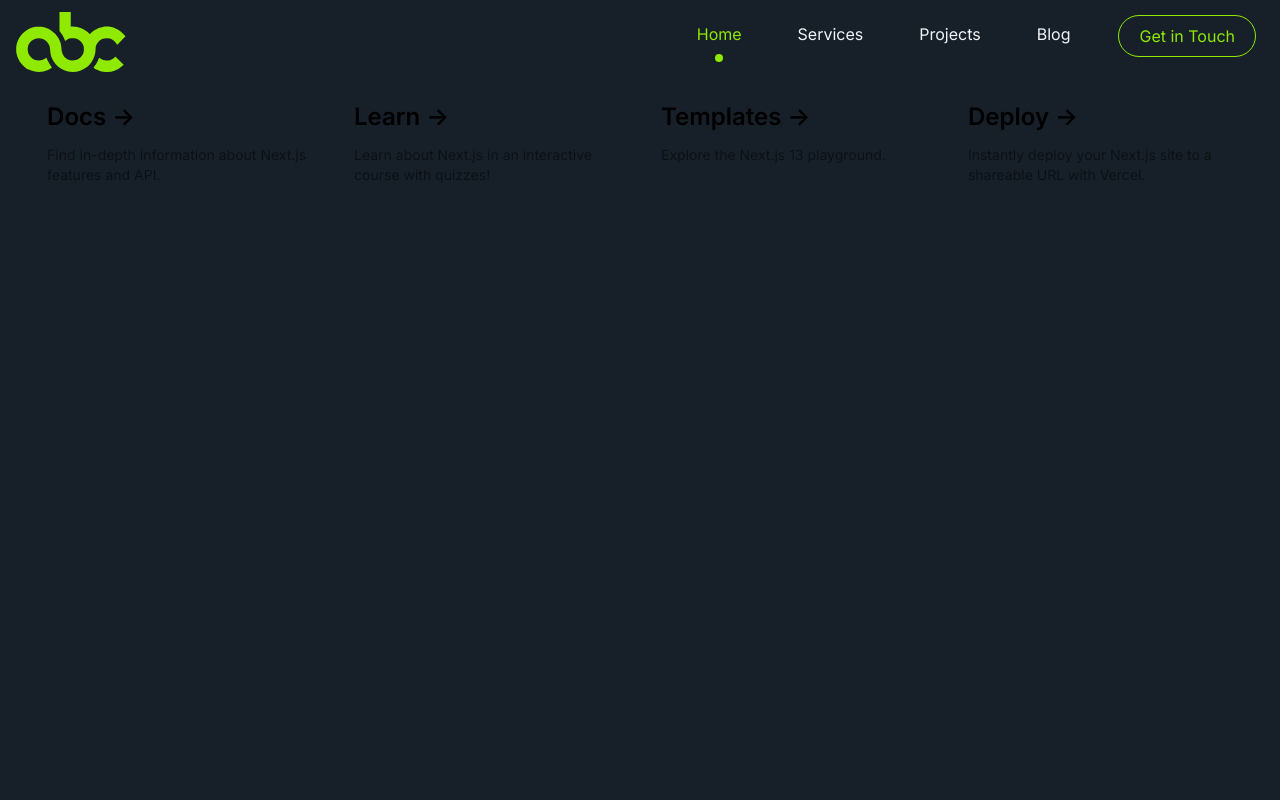
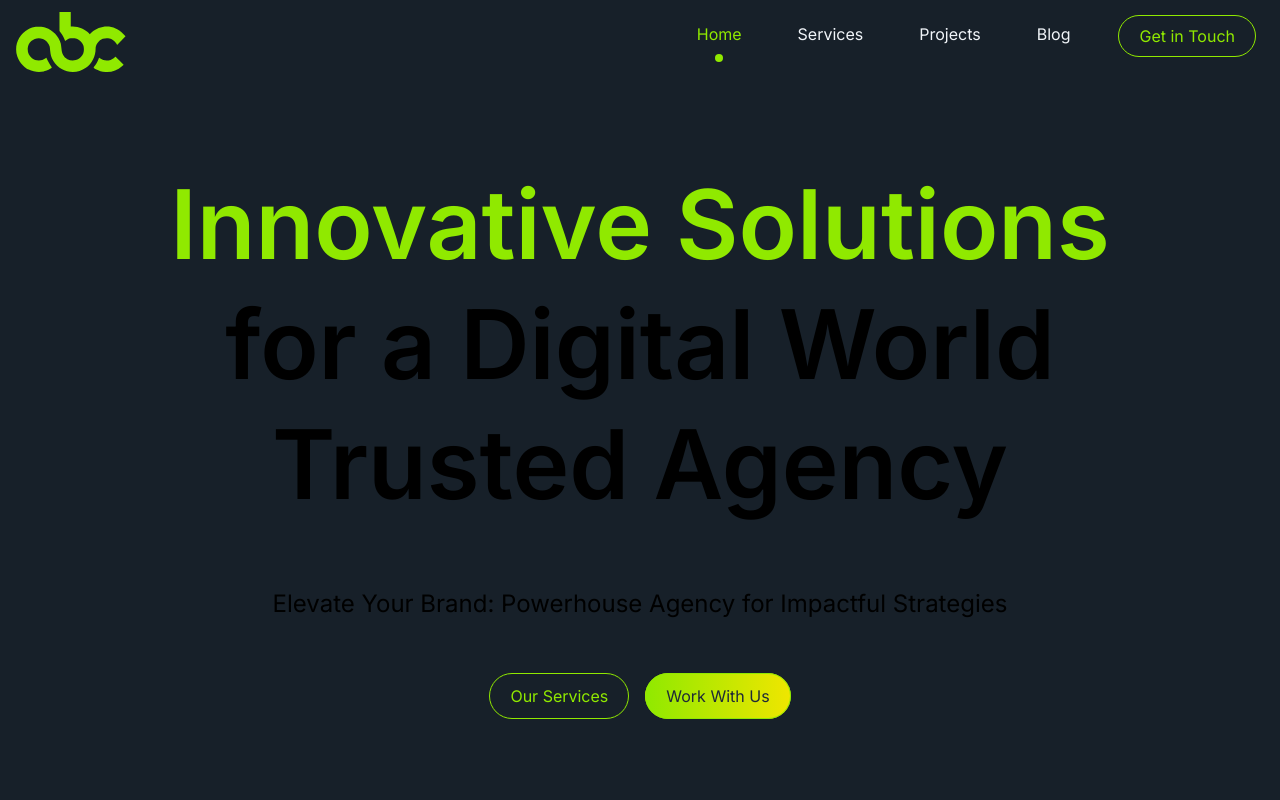
Before and after one commit to romancmm/lemonhive, a Next.js app: page / in a window 1280 px wide. Shown: the top 800 px of the page. Built offline with nearby package versions, Linux system fonts and the light colour scheme.

Commit message:
Hero section design done initially

```diff
--- a/src/app/page.tsx
+++ b/src/app/page.tsx
@@ -1,5 +1,12 @@
+import Hero from "@/components/Hero";
+import { Section, Container } from "@/components/UI";
+
 export default function Home() {
   return (
+    <>
+      <Hero />
+      <Section>
+        <Container>
           <div className="mb-32 grid text-center lg:mb-0 lg:grid-cols-4 lg:text-left">
             <a
               href="https://nextjs.org/docs?utm_source=create-next-app&utm_medium=appdir-template&utm_campaign=create-next-app"
@@ -65,9 +72,13 @@ export default function Home() {
                 </span>
               </h2>
               <p className={`m-0 max-w-[30ch] text-sm opacity-50`}>
-          Instantly deploy your Next.js site to a shareable URL with Vercel.
+                Instantly deploy your Next.js site to a shareable URL with
+                Vercel.
               </p>
             </a>
           </div>
+        </Container>
+      </Section>
+    </>
   );
 }
--- /dev/null
+++ b/src/components/Hero/Hero.module.css
@@ -0,0 +1,3 @@
+.btn {
+  @apply p-3 md:-mt-3 lg:px-5 md:mx-2 text-secondary-light text-center border border-solid border-secondary-light rounded-full hover:border-secondary-dark hover:text-secondary-dark transition-colors duration-300;
+}
--- /dev/null
+++ b/src/components/Hero/Hero.tsx
@@ -0,0 +1,35 @@
+import React from "react";
+import { Container, Section } from "../UI";
+import Link from "next/link";
+import s from "./Hero.module.css";
+import { cn } from "@/lib/utils";
+
+export default function Hero() {
+  return (
+    <Section>
+      <Container>
+        <div className="h-full flex flex-col items-center justify-center gap-16">
+          <h1 className="text-8xl mx-auto text-center font-semibold leading-tight">
+            <span className="text-secondary-light">Innovative Solutions</span>{" "}
+            <br />
+            for a <span>Digital World</span> <br /> <span>Trusted Agency</span>
+          </h1>
+          <h4 className="text-2xl">
+            Elevate Your Brand: Powerhouse Agency for Impactful Strategies
+          </h4>
+          <span>
+            <Link href="#" className={cn(s.btn)}>
+              Our Services
+            </Link>
+            <Link
+              href="#"
+              className="p-3 md:-mt-3 lg:px-5 md:mx-2 bg-gradient-to-r from-secondary-light to-secondary-dark text-center text-gray-800 border border-solid border-secondary-light rounded-full hover:bg-secondary-dark transition-colors duration-300"
+            >
+              Work With Us
+            </Link>
+          </span>
+        </div>
+      </Container>
+    </Section>
+  );
+}
--- /dev/null
+++ b/src/components/Hero/index.ts
@@ -0,0 +1 @@
+export { default } from "./Hero";
```
Lines whose indentation alone changed are shown as unchanged.
